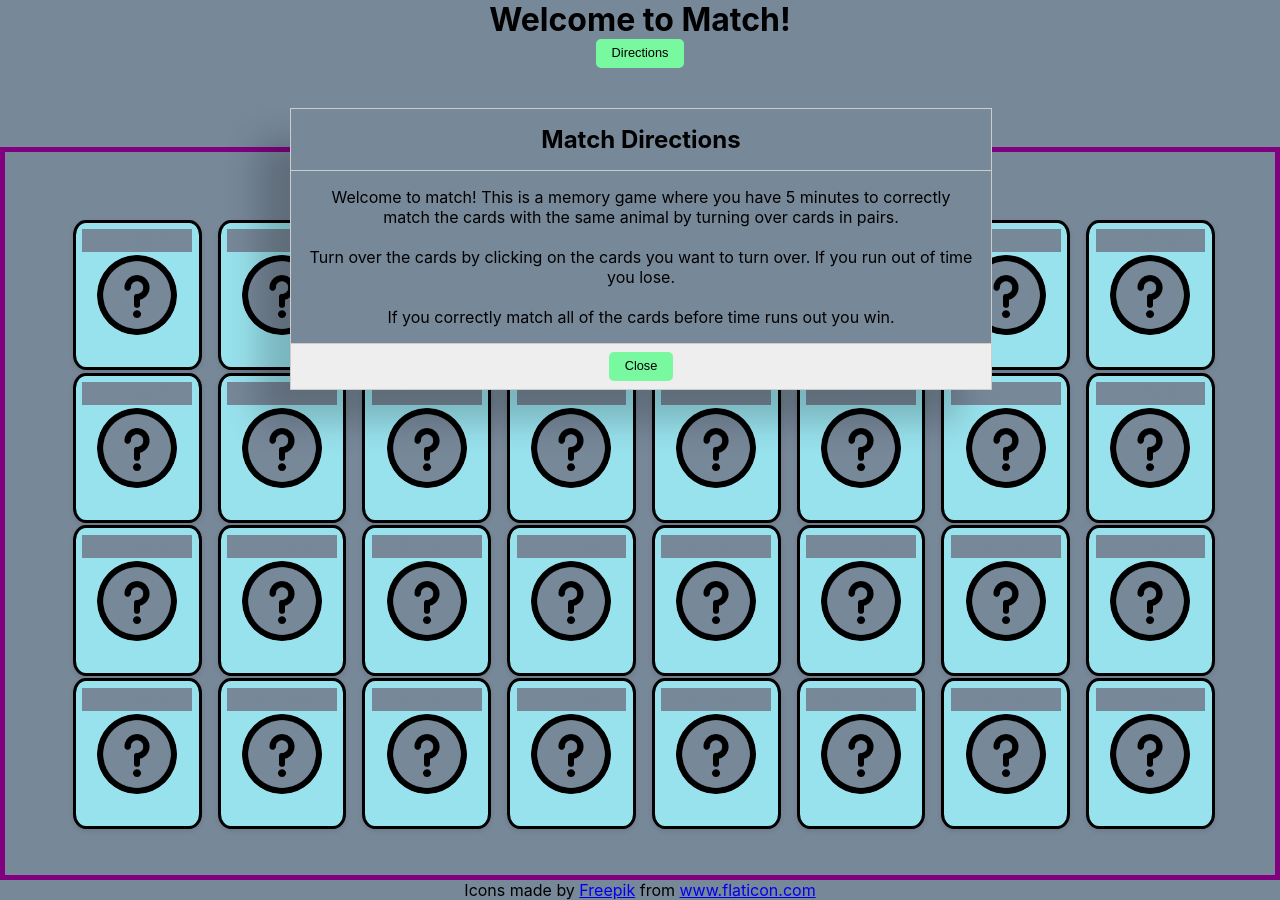
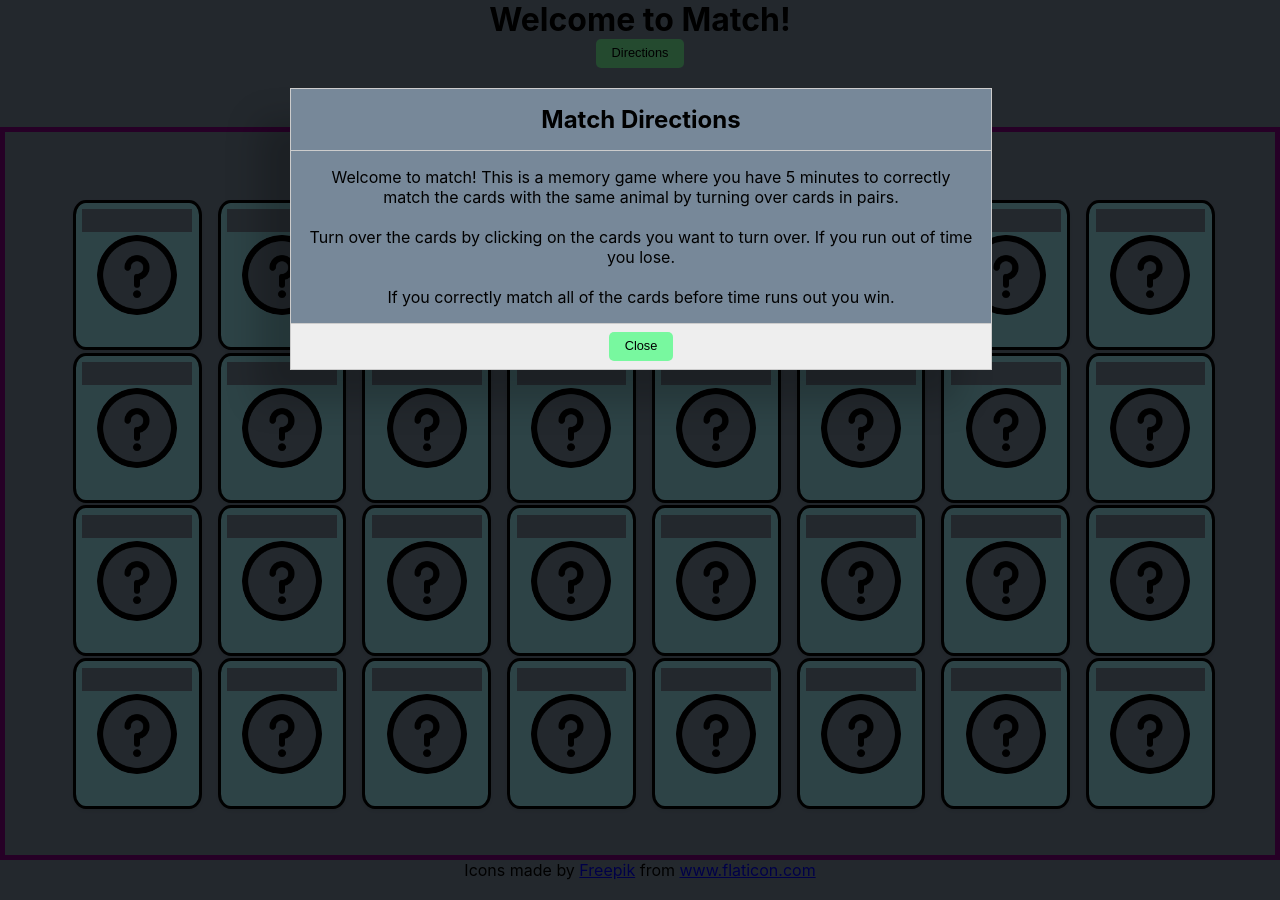
Before and after one commit to TheEugeniaKim/match, a React (Create React App) app in the folder match/: page / in a window 1280 px wide. Built offline with nearby package versions, Linux system fonts and the light colour scheme; data requests are answered from the project's data file.

Commit message:
backdrop on directions modal enabled

```diff
--- a/match/src/App.css
+++ b/match/src/App.css
@@ -51,6 +51,14 @@
   background-color: grey;
 }
 
+.backdrop {
+  position: fixed;
+  width: 200%;
+  height: 200%;
+  background: rgba(0,0,0,0.7);
+
+}
+
 .directions {
   position: fixed;
   left: 50%;
--- a/match/src/components/GameArea.js
+++ b/match/src/components/GameArea.js
@@ -34,19 +34,20 @@ class GameArea extends React.Component {
   render () {
 		return(
 			<div>
+				<div className="backdrop">
+				</div>
 				<h1>Welcome to Match!</h1>
-				<div >
 					<button className="toggle-button" onClick={e => {
 						this.props.directions()
 					}}>Directions</button>
-				</div>
-				<br/>
-				<br/>
-				<DirectionsModal show={this.props.showDirections} > </DirectionsModal>
+					<br/>
+					<br/>
+					<DirectionsModal show={this.props.showDirections} > </DirectionsModal>
 
-				<div>
-					<Timer />
-				</div>
+
+
+				<Timer />
+
 
 				<div className="board">
 					<GameBoard />
--- a/match/src/components/GameBoard.js
+++ b/match/src/components/GameBoard.js
@@ -5,7 +5,6 @@ import {connect} from 'react-redux'
 class GameBoard extends React.Component {
 
 	render(){
-		// console.log('cards', this.props.cards)
 		return this.props.cards.map(card => {
 			return (
 				<MatchCard
--- a/match/src/components/Timer.js
+++ b/match/src/components/Timer.js
@@ -1,4 +1,5 @@
 import React, { Component } from 'react'
+import TimesUp from './TimesUp'
 
 export default class Timer extends Component {
   state = {
@@ -37,7 +38,7 @@ export default class Timer extends Component {
       return (
           <div>
               { minutes === 0 && seconds === 0
-                  ? <h1>Time's Up! You Lost!</h1>
+                  ? <TimesUp />
                   : <h1>Time Remaining: {minutes}:{seconds < 10 ? `0${seconds}` : seconds}</h1>
               }
           </div>
--- a/match/src/components/TimesUp.js
+++ b/match/src/components/TimesUp.js
@@ -0,0 +1,9 @@
+import React, { Component } from 'react'
+
+export default class TimesUp extends Component {
+  render() {
+    return (
+      <h1>Time's Up! You Lost!</h1>
+    )
+  }
+}
--- a/match/src/redux/reducer.js
+++ b/match/src/redux/reducer.js
@@ -1,7 +1,7 @@
 const defaultState = {
   cards: [],
   flippedCards: [],
-  showDirections: true,
+  showDirections: true
 }
 
 function reducer(prevState = defaultState, action){
```
